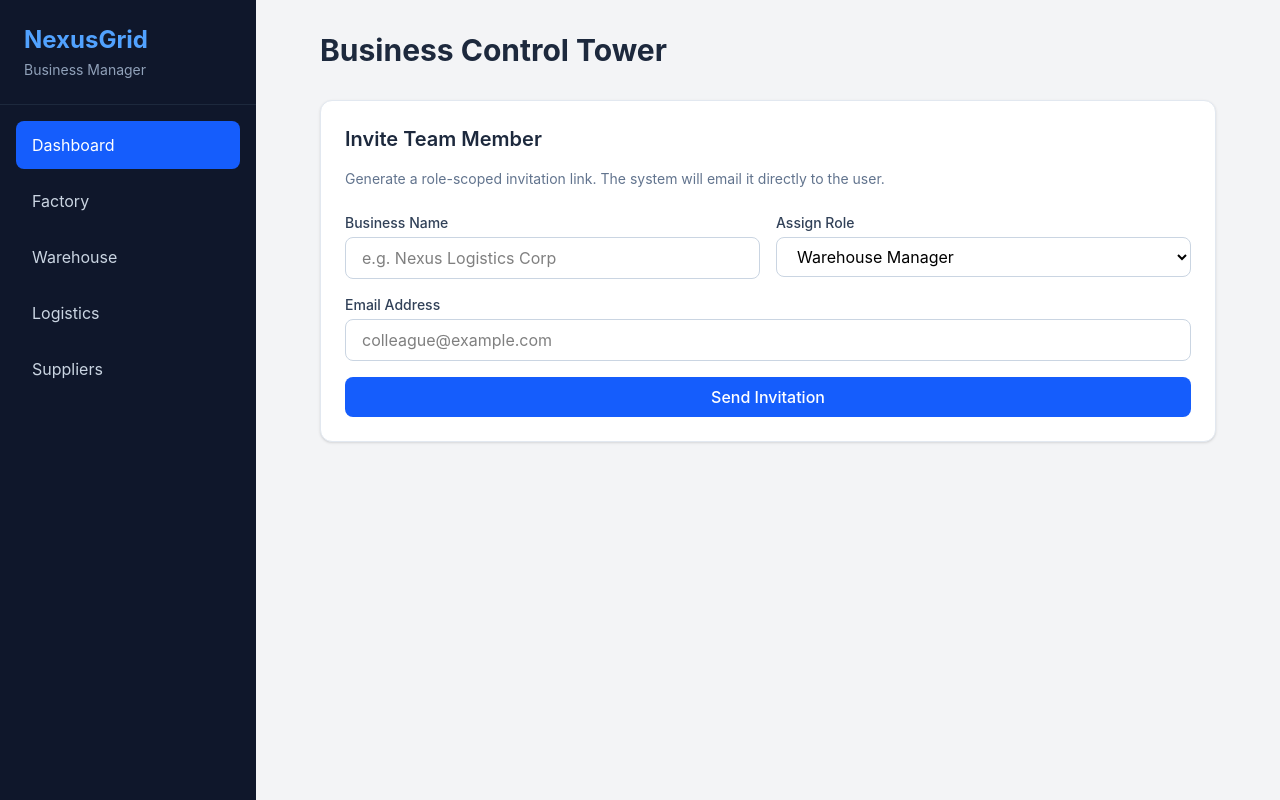
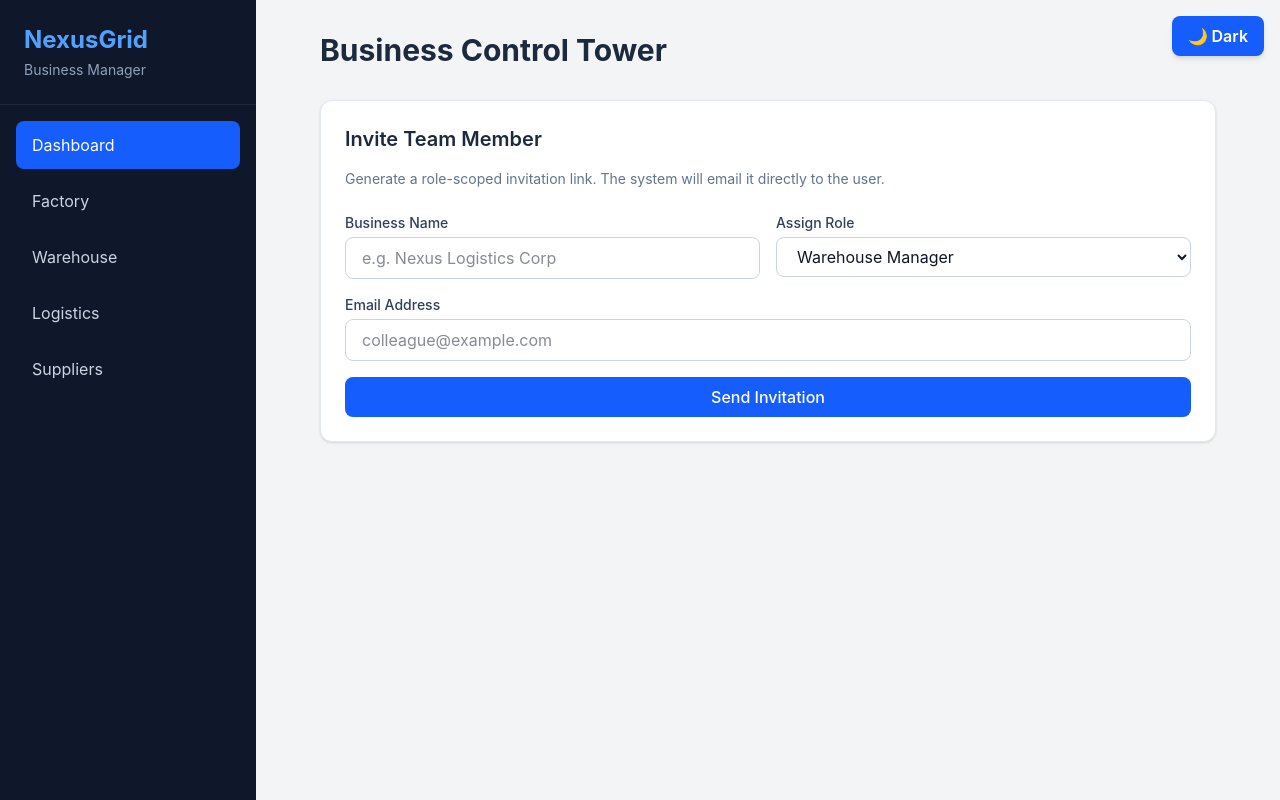
Before and after one commit to supply-chain-management-system/supply-chain-management, a React (Vite) app in the folder client/: page /business-manager/dashboard in a window 1280 px wide. Built offline with nearby package versions, Linux system fonts and the light colour scheme; no server answers.

Commit message:
SP-17:theme chnager and taildwindcss

```diff
--- a/client/src/App.css
+++ b/client/src/App.css
@@ -1 +1,2 @@
 @import "tailwindcss";
+@variant dark (&:where(.dark, .dark *));
--- a/client/src/App.jsx
+++ b/client/src/App.jsx
@@ -1,5 +1,7 @@
+import { useState, useEffect } from 'react';
 import { BrowserRouter as Router, Routes, Route, Navigate } from 'react-router-dom';
 
+// Layouts and Pages
 import BusinessManagerLayout from './features/business_manager/layouts/BusinessManagerLayout';
 import DashboardPage from './features/business_manager/pages/DashboardPage';
 import FactoryPage from './features/business_manager/pages/FactoryPage';
@@ -7,8 +9,35 @@ import WarehousePage from './features/business_manager/pages/WarehousePage';
 import LogisticsPage from './features/business_manager/pages/LogisticsPage';
 import SuppliersPage from './features/business_manager/pages/SuppliersPage';
 import AddManager from './features/admin_front/AddManager';
+
 function App() {
+  // 1. Theme toggle state
+  const [isDarkMode, setIsDarkMode] = useState(false);
+
+  // 2. Apply the dark class to the HTML root
+  useEffect(() => {
+    if (isDarkMode) {
+      document.documentElement.classList.add("dark");
+    } else {
+      document.documentElement.classList.remove("dark");
+    }
+  }, [isDarkMode]);
+
   return (
+    // 3. Global wrapper that applies the Tailwind background and text colors based on the theme
+    <div className="min-h-screen bg-gray-50 text-gray-900 transition-colors duration-300 dark:bg-gray-900 dark:text-gray-100">
+
+      {/* 4. A global floating toggle button (Absolute positioning puts it in the top right) */}
+      <div className="absolute top-4 right-4 z-50">
+        <button
+          onClick={() => setIsDarkMode(!isDarkMode)}
+          className="px-4 py-2 rounded-lg font-semibold shadow-md bg-blue-600 text-white hover:bg-blue-700 dark:bg-yellow-500 dark:text-gray-900 dark:hover:bg-yellow-400 transition-all"
+        >
+          {isDarkMode ? "☀️ Light" : "🌙 Dark"}
+        </button>
+      </div>
+
+      {/* 5. Your existing routing logic */}
       <Router>
         <Routes>
           <Route path="/" element={<Navigate to="/business-manager/dashboard" replace />} />
@@ -20,10 +49,14 @@ function App() {
             <Route path="logistics" element={<LogisticsPage />} />
             <Route path="suppliers" element={<SuppliersPage />} />
           </Route>
+
           <Route path="/addmanagers" element={<AddManager />} />
-        <Route path="*" element={<div className="p-8 text-red-500">404 - Page Not Found</div>} />
+
+          <Route path="*" element={<div className="p-8 text-red-500 font-bold flex justify-center items-center h-screen">404 - Page Not Found</div>} />
         </Routes>
       </Router>
+
+    </div>
   );
 }
 
--- a/client/src/index.css
+++ b/client/src/index.css
@@ -1 +1,2 @@
 @import "tailwindcss";
+@variant dark (&:where(.dark, .dark *));
```
Lines whose indentation alone changed are shown as unchanged.
